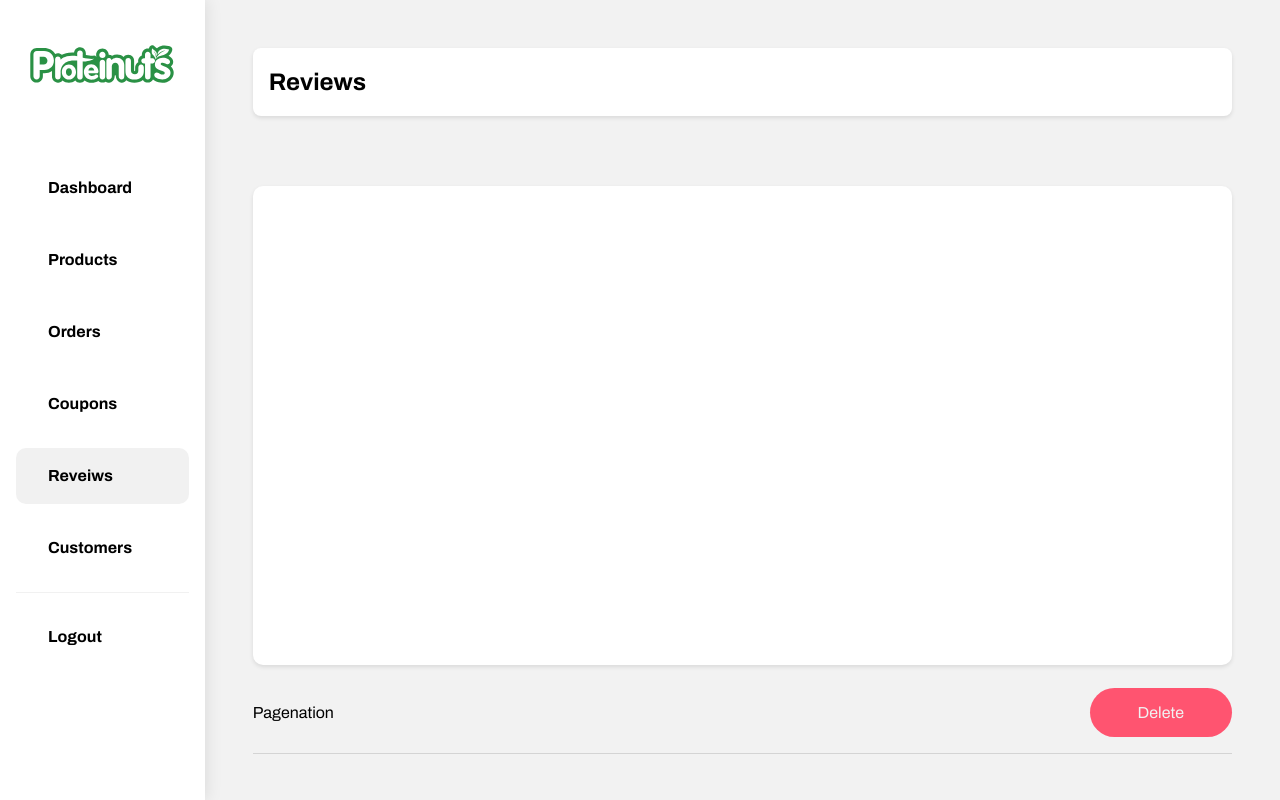
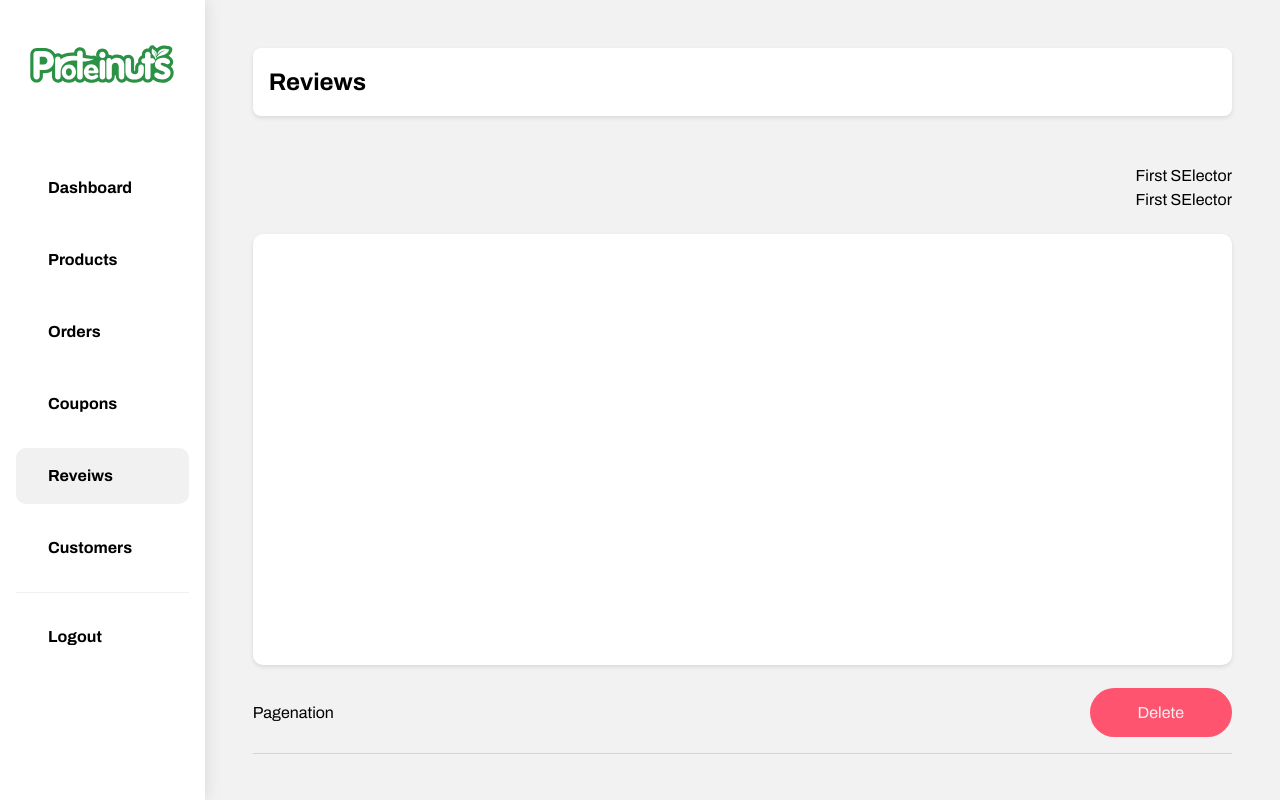
Before and after one commit to Arjunliljo/ProteinNutAdmin, a React (Vite) app: page /reviews in a window 1280 px wide. Built offline with nearby package versions, Linux system fonts and the light colour scheme.

Commit message:
createed a template for seletors

```diff
--- a/Sass/page/_reviews.scss
+++ b/Sass/page/_reviews.scss
@@ -1,4 +1,7 @@
 .reviews {
+  &__header {
+    @include flex(between);
+  }
   &__footer {
     @include flex(between);
   }
--- a/css/style.css
+++ b/css/style.css
@@ -236,6 +236,11 @@ li {
   align-items: center;
   justify-content: space-between;
 }
+.reviews__header {
+  display: flex;
+  align-items: center;
+  justify-content: space-between;
+}
 .reviews__footer {
   display: flex;
   align-items: center;
--- a/src/page/Reviews/components/ReviewsHeader.jsx
+++ b/src/page/Reviews/components/ReviewsHeader.jsx
@@ -1,5 +1,13 @@
 function ReviewsHeader() {
-  return <div className="reviews__header"></div>;
+  return (
+    <div className="reviews__header">
+      <div></div>
+      <div>
+        <div>First SElector</div>
+        <div>First SElector</div>
+      </div>
+    </div>
+  );
 }
 
 export default ReviewsHeader;
```
Also changed, not shown: 1 other file (tests, documents, lock files or other folders).
